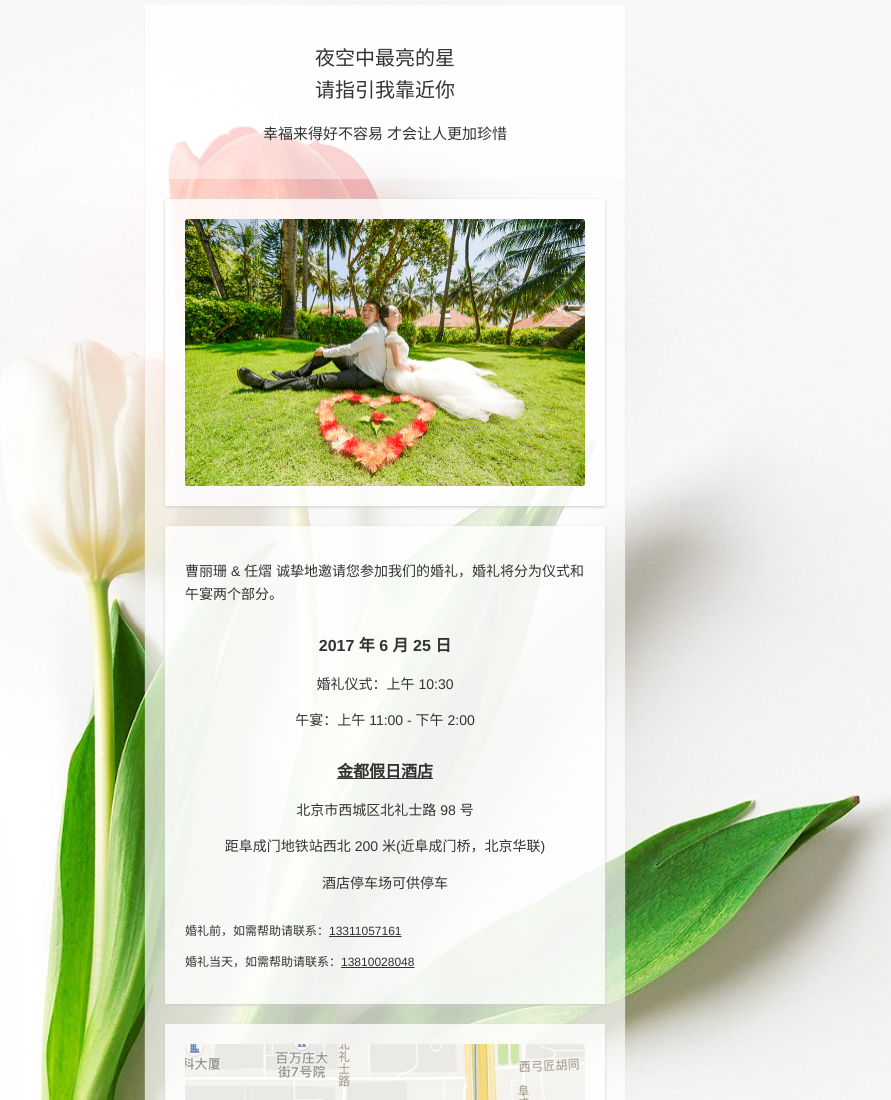
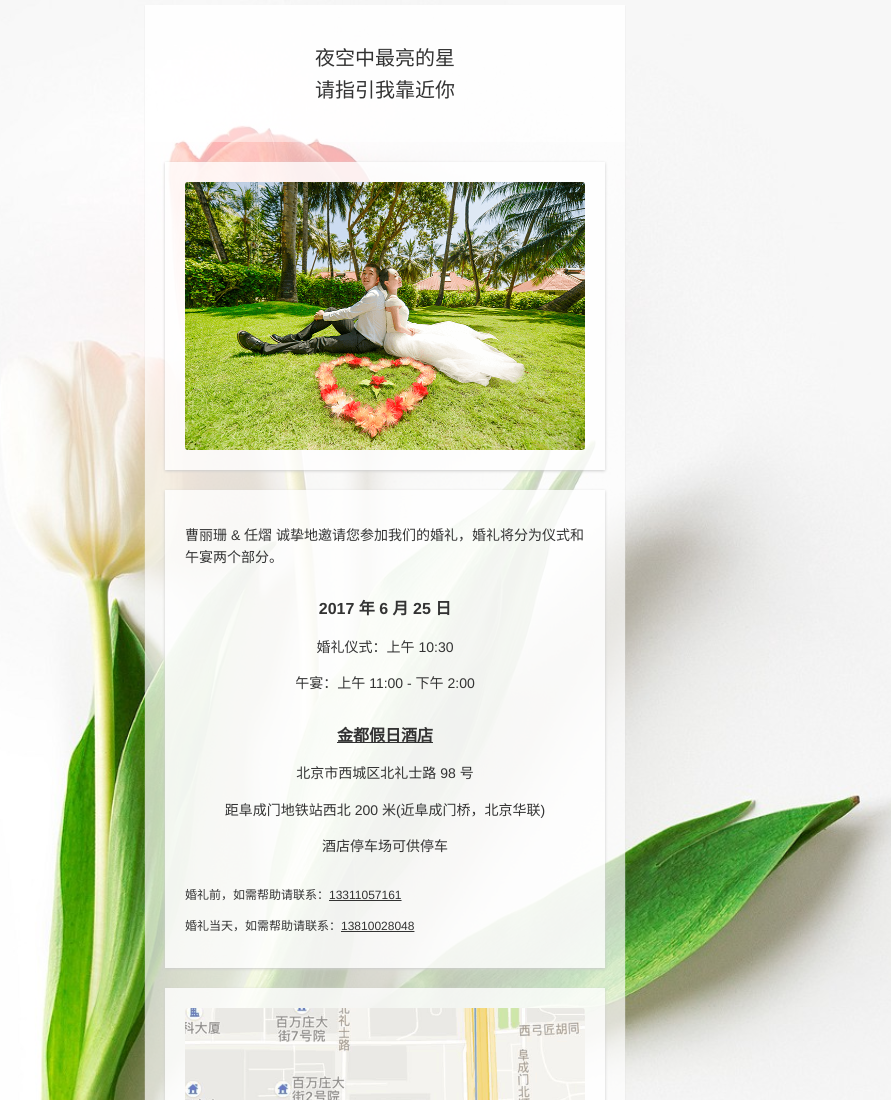
Before and after one commit to schumilin/schumilin.github.io, a plain HTML site: page renyi.html in a window 1280 px wide. Shown: the top 1100 px of the page, without its empty margins (255-1146 px from the left). Drawn offline with Linux system fonts and the light colour scheme.

Commit message:
Update renyi.html

```diff
--- a/renyi.html
+++ b/renyi.html
@@ -12,7 +12,6 @@
         <article class="container">
             <header>
                 <h1>夜空中最亮的星<br>请指引我靠近你</h1>
-                <h2>幸福来得好不容易 才会让人更加珍惜</h2>
             </header>
             <section class="map smaller">
                 <img src="img/ry2.png" alt="">
```
